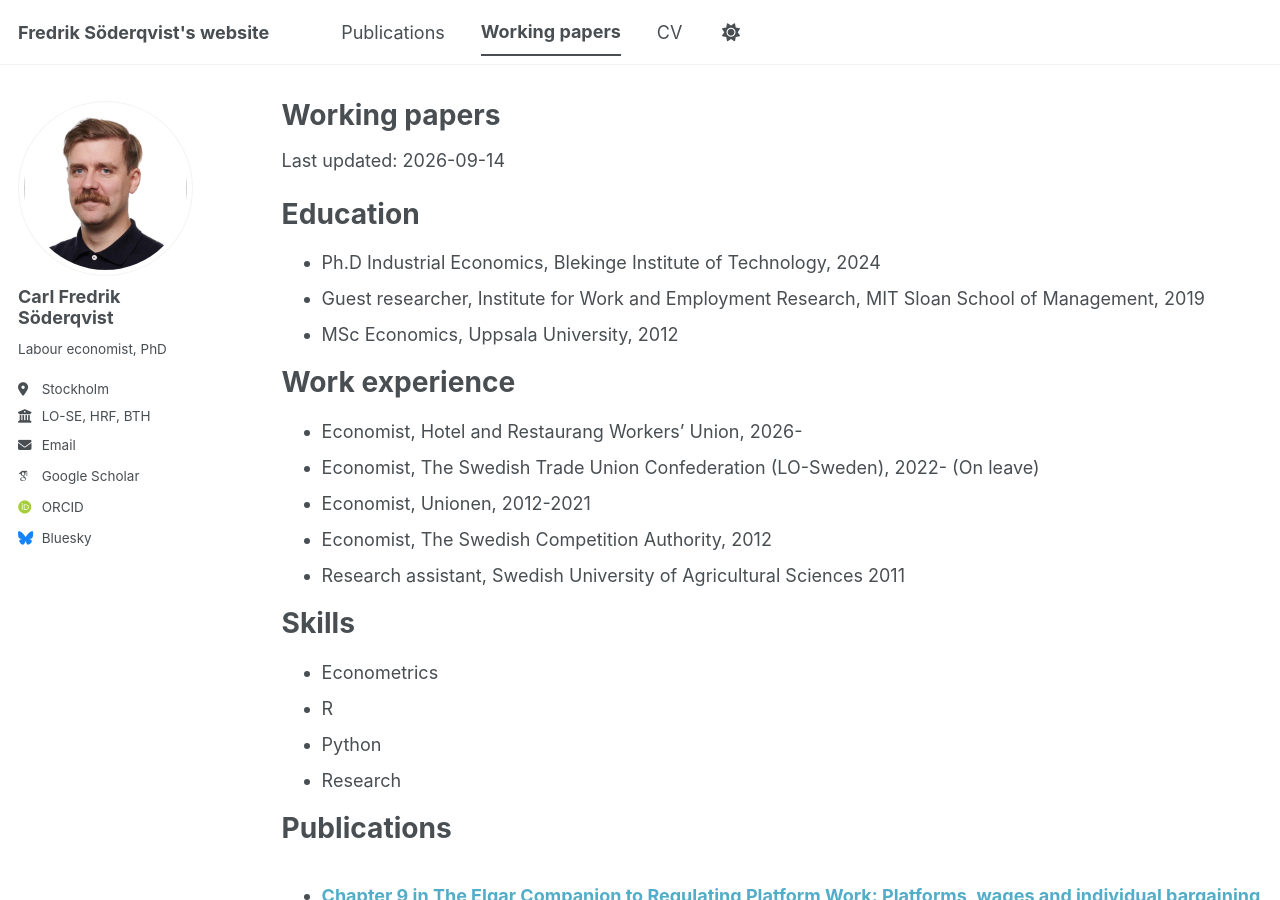
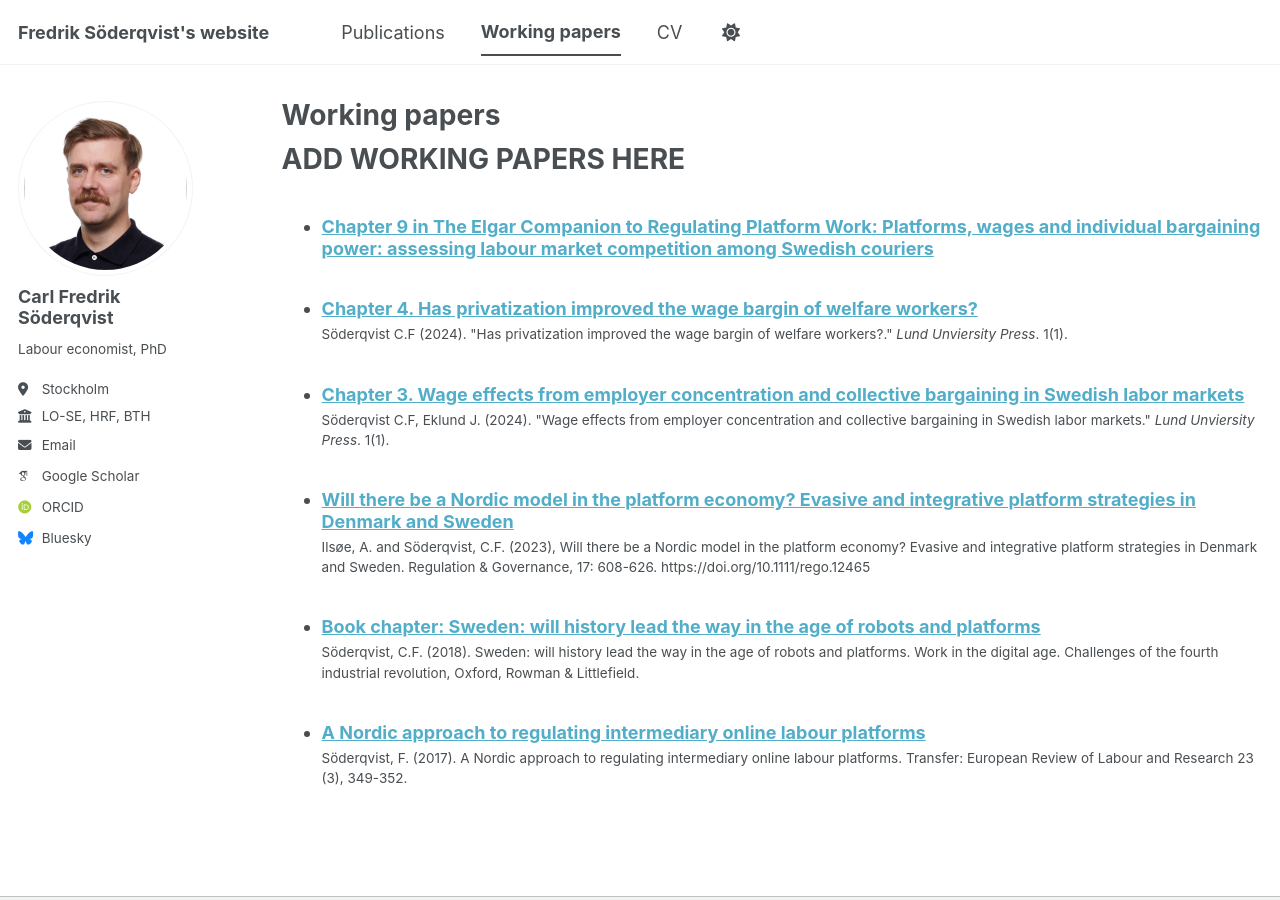
Before and after one commit to soedda/FSoderqvist_website, a Jekyll site: the page built from _pages/workingpapers.md, in a window 1280 px wide and 900 px high. Built offline with Jekyll 4.4.1, drawn with Linux system fonts in a browser that asks for light colours; some web fonts are replaced; a script bundle is joined from its source files by our own code; library files that are not in the unit come from our copies.

Commit message:
Update workingpapers.md

```diff
--- a/_pages/workingpapers.md
+++ b/_pages/workingpapers.md
@@ -7,34 +7,7 @@ redirect_from:
   - /workingpapers
 ---
 
-{% include base_path %}
-
-Last updated: 2026-09-14
-
-Education
-======
-* Ph.D Industrial Economics, Blekinge Institute of Technology, 2024
-* Guest researcher, Institute for Work and Employment Research, MIT Sloan School of Management, 2019
-* MSc Economics, Uppsala University, 2012
-
-Work experience
-======
-* Economist, Hotel and Restaurang Workers' Union, 2026-
-* Economist, The Swedish Trade Union Confederation (LO-Sweden), 2022- (On leave)
-* Economist, Unionen, 2012-2021
-* Economist, The Swedish Competition Authority, 2012
-* Research assistant, Swedish University of Agricultural Sciences 2011
-
-
-
-Skills
-======
-* Econometrics
-* R
-* Python
-* Research
-
-Publications
+ADD WORKING PAPERS HERE
 ======
   <ul>{% for post in site.publications reversed %}
     {% include archive-single-cv.html %}
```
